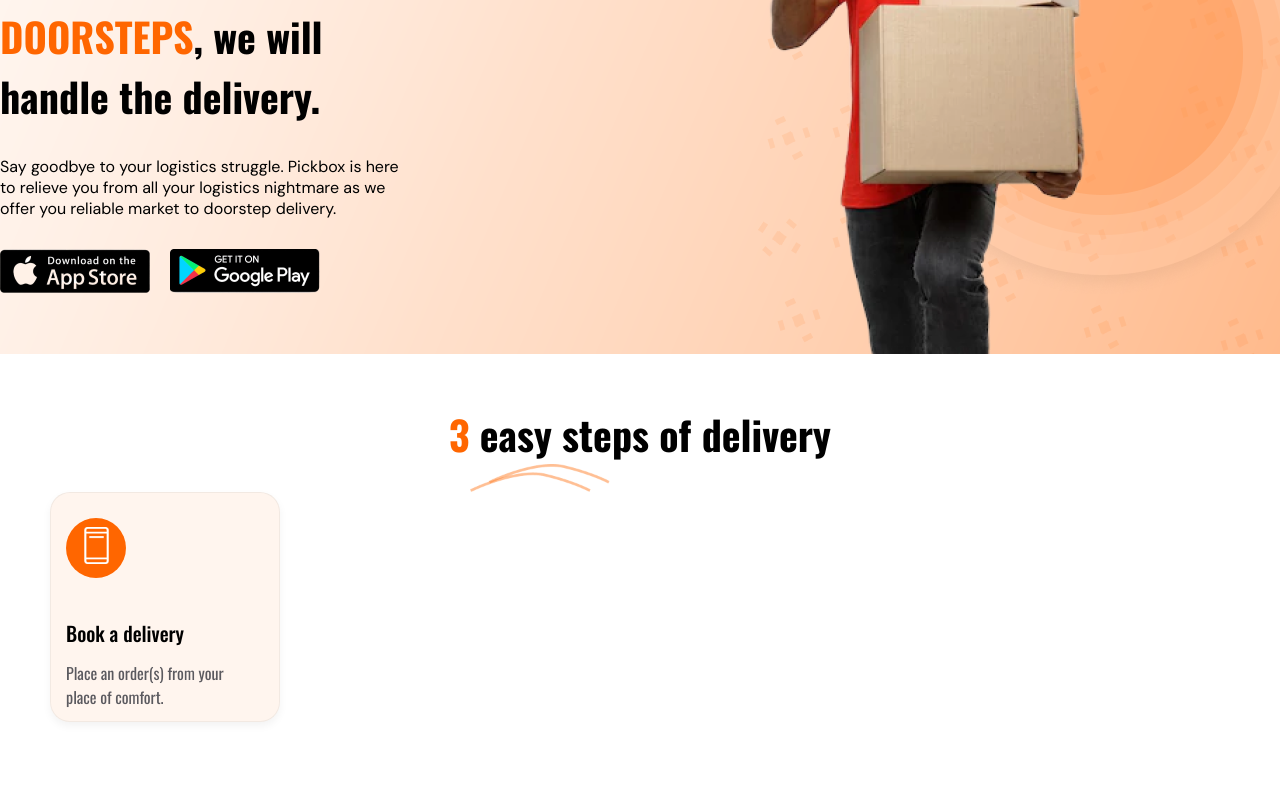
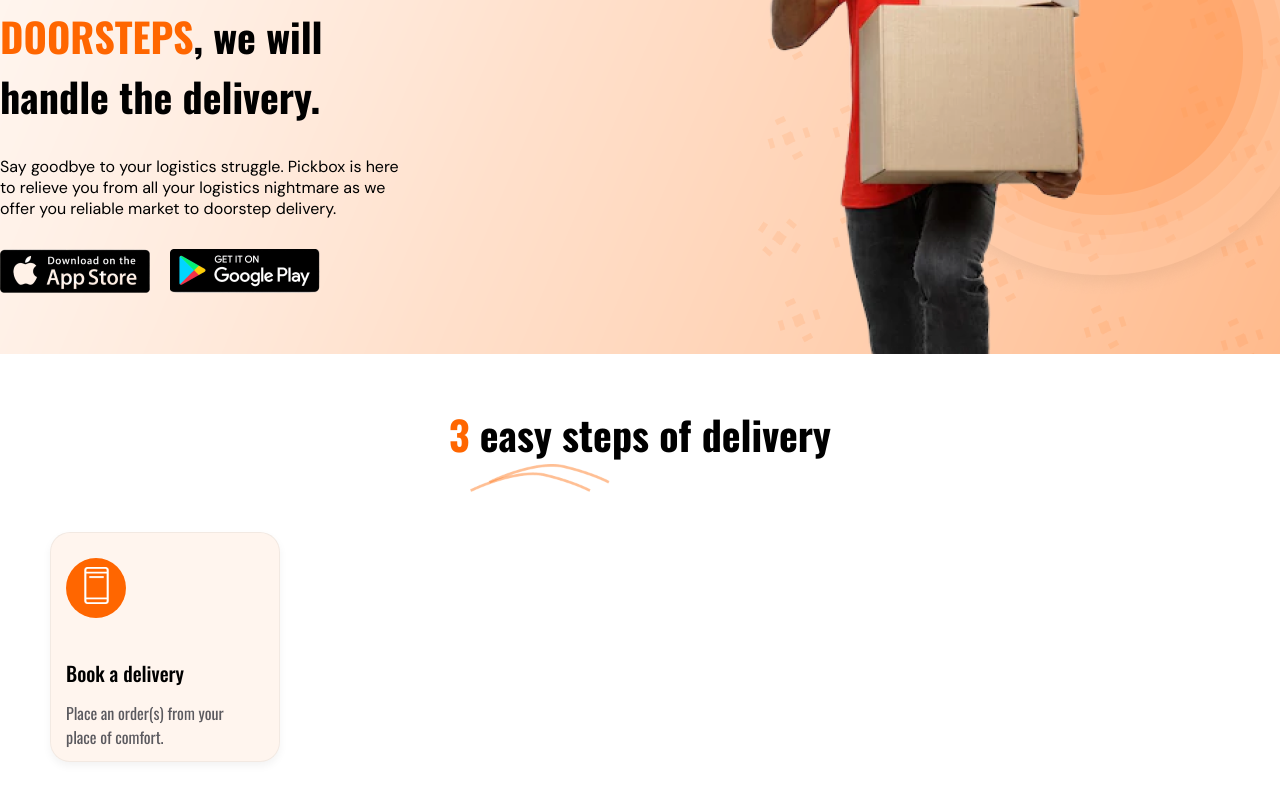
Before and after one commit to Pickbox-Project/Pickbox-frontend, a React (Create React App) app: page / in a window 1280 px wide. Shown: the part 326-1126 px from the top of the page. Before the commit the page ends 1098 px from the top, so only its background shows below. Built offline with nearby package versions, Linux system fonts and the light colour scheme.

Commit message:
Started working on the Steps Component styling

```diff
--- a/src/Components/Steps/Steps.css
+++ b/src/Components/Steps/Steps.css
@@ -17,6 +17,10 @@
     display: block;
     margin-left: 420px;
     width: 140px;
+}
+
+.steps-details {
+    margin-top: 40px;
 }
 
 .first-steps-card {
```
